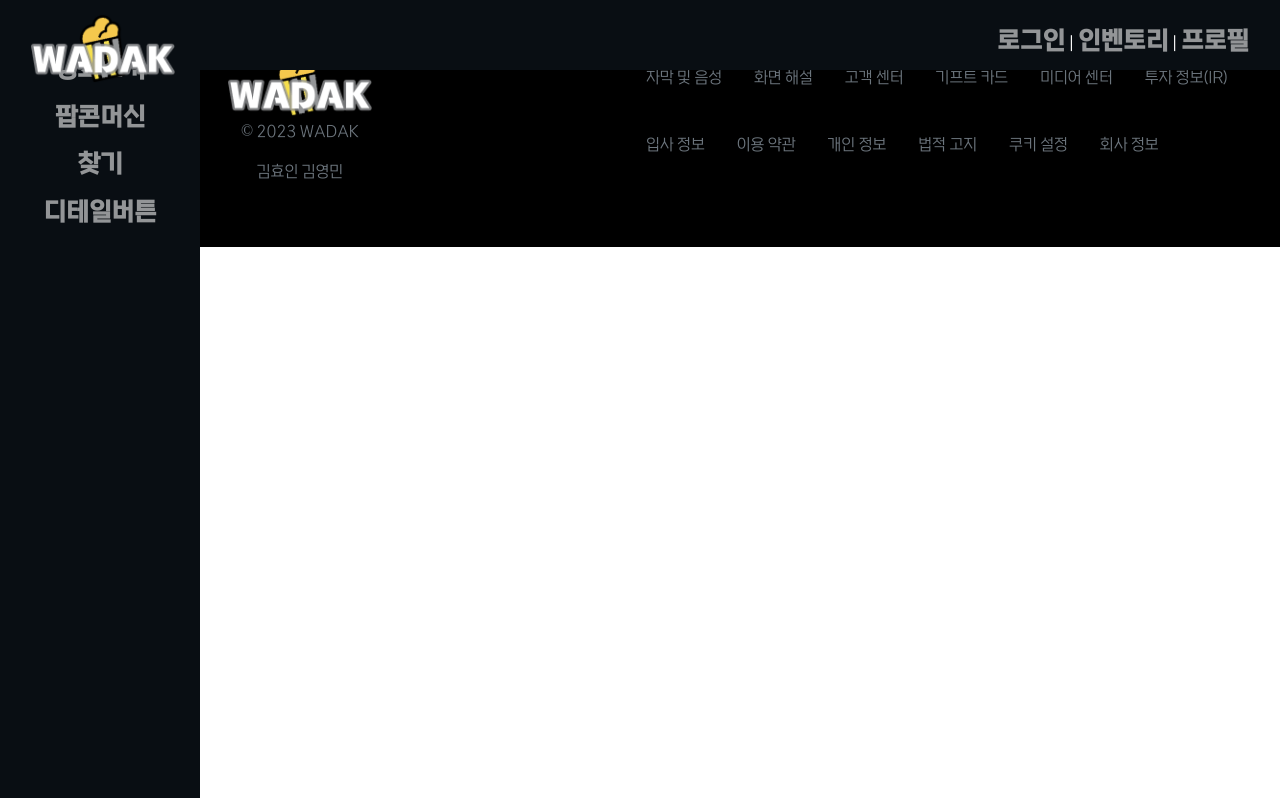
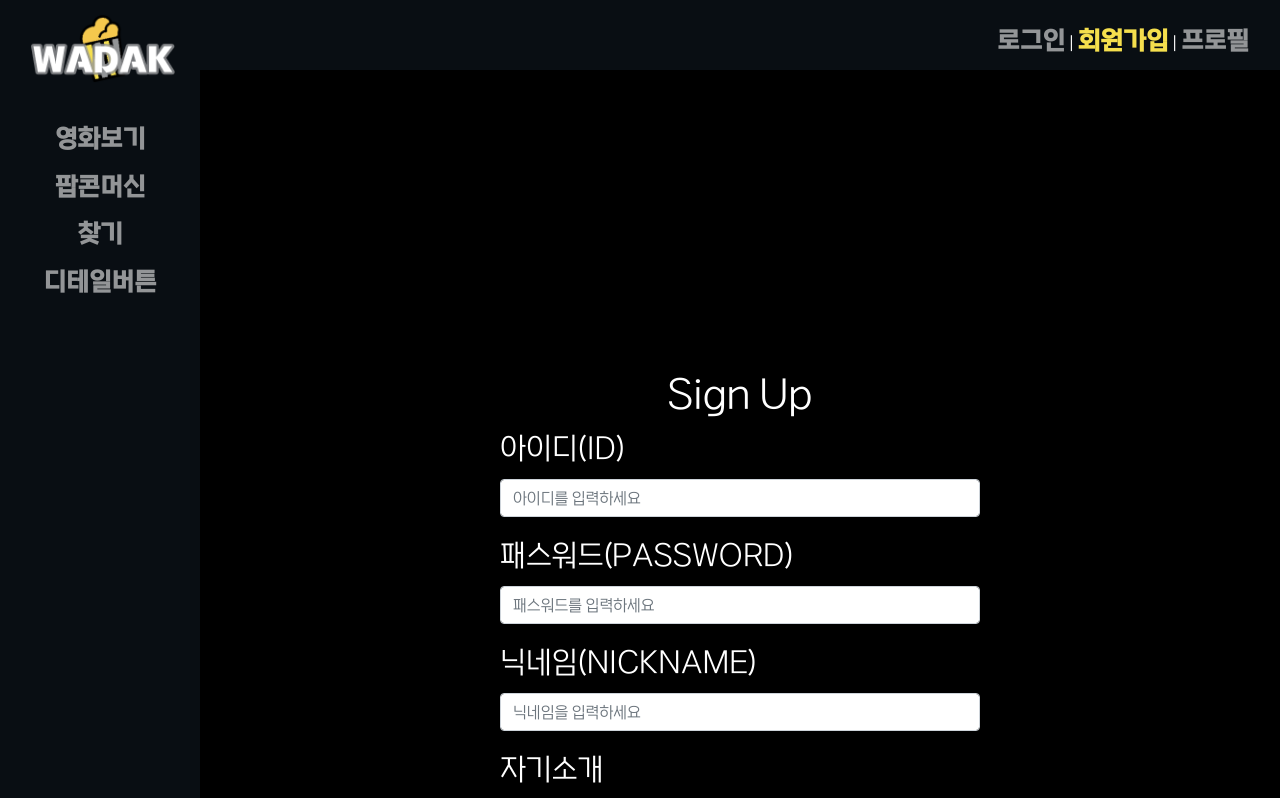
Before and after one commit to Alex-Redlich/WADAK, a Vue app in the folder final_pjt_front/: page /signup in a window 1280 px wide. Shown: the top 798 px of the page. Built offline with nearby package versions, Linux system fonts and the light colour scheme.

Commit message:
테스트__SignupForm__사인업 테스트

```diff
--- a/final_pjt_front/src/App.vue
+++ b/final_pjt_front/src/App.vue
@@ -5,7 +5,7 @@
       <div class="container-fluid">
         <a class="navbar-brand" href="/"><img class="nav-image" src="@/assets/logo.png" alt="WADAK" /></a>
         <div class="toplist mb-4">
-          <router-link to="/login">로그인</router-link> | <router-link to="/:userId/inventory">인벤토리</router-link> |
+          <router-link to="/login">로그인</router-link> | <router-link to="/signup">회원가입</router-link> |
           <router-link to="/profile/:userId">프로필</router-link>
         </div>
       </div>
--- a/final_pjt_front/src/components/MovieDetail/ReviewDetail.vue
+++ b/final_pjt_front/src/components/MovieDetail/ReviewDetail.vue
@@ -3,6 +3,10 @@
     <div id="reviewtitle">
       <h3>리뷰 제목</h3>
       <div class="reviewtitle">이영화맛나다!</div>
+    </div>
+    <div id="reviewuser">
+      <h3>작성 유저</h3>
+      <div class="reviewuser">username</div>
     </div>
     <div id="reviewvote">
       <h3>평점</h3>
@@ -60,6 +64,20 @@ export default {
   padding: 10px;
   margin-bottom: 20px;
 }
+#reviewuser {
+  display: flex;
+  align-items: center;
+  flex-direction: column;
+  margin-bottom: 20px;
+}
+.reviewuser {
+  color: black;
+  background-color: white;
+  width: 1000px;
+  font-size: 30px;
+  padding: 10px;
+  margin-bottom: 20px;
+}
 #reviewvote {
   display: flex;
   align-items: center;
--- a/final_pjt_front/src/components/Profile/LoginForm.vue
+++ b/final_pjt_front/src/components/Profile/LoginForm.vue
@@ -1,6 +1,6 @@
 <template>
   <div class="LoginForm">
-    <div class="createform">
+    <div class="login">
       <h1>Login</h1>
       <div id="LoginForm_ID" class="mb-3">
         <label for="Id" class="form-label">아이디(ID)</label>
@@ -33,7 +33,7 @@ export default {
   display: flex;
   justify-content: center;
 }
-.createform {
+.login {
   width: 1000px;
   height: 1000px;
   margin: 300px;
--- a/final_pjt_front/src/components/Profile/SignupForm.vue
+++ b/final_pjt_front/src/components/Profile/SignupForm.vue
@@ -1,16 +1,93 @@
 <template>
   <div class="SignupForm">
-    <div style="border: solid black">
-      <h1>회원가입</h1>
-    </div>
+    <form @submit.prevent="Signup" class="signup">
+      <h1>Sign Up</h1>
+      <div id="signForm_ID" class="mb-3">
+        <label for="Id" class="form-label">아이디(ID)</label>
+        <input class="form-control" id="id" placeholder="아이디를 입력하세요" v-model="id" />
+      </div>
+      <div id="signForm_Password" class="mb-3">
+        <label for="password" class="form-label">패스워드(PASSWORD)</label>
+        <input type="password" class="form-control" id="password" placeholder="패스워드를 입력하세요" v-model="password" />
+      </div>
+      <div id="signForm_Nickname" class="mb-3">
+        <label for="nickname" class="form-label">닉네임(NICKNAME)</label>
+        <input class="form-control" id="nickname" placeholder="닉네임을 입력하세요" v-model="nickname" />
+      </div>
+      <div id="signForm_intro" class="mb-3">
+        <label for="intro" class="form-label">자기소개</label>
+        <input class="form-control" id="intro" placeholder="자기소개를 입력하세요" v-model="intro" />
+      </div>
+      <button type="submit" class="btn btn-warning btn-lg mt-5">회원 가입</button>
+    </form>
   </div>
 </template>
 
 <script>
+import axios from "axios"
+
 export default {
   name: "SignupForm",
   components: {},
+  data() {
+    return {
+      id: "",
+      password: "",
+      nickname: "",
+      intro: "",
+    }
+  },
+  methods: {
+    Signup() {
+      const userdata = {
+        user_id: this.id,
+        user_password: this.password,
+        nickname: this.nickname,
+        intro: this.intro,
+      }
+      axios({
+        method: "post",
+        url: "http://127.0.0.1:8000/api/v1/accounts/signup/",
+        data: { userdata },
+      })
+        .then((res) => {
+          console.log(res)
+        })
+        .catch((err) => console.log(err))
+      console.log(userdata)
+    },
+  },
 }
 </script>
 
-<style></style>
+<style>
+.SignupForm {
+  margin-top: 70px;
+  margin-left: 200px;
+  background-color: black;
+  display: flex;
+  justify-content: center;
+}
+.signup {
+  width: 1000px;
+  height: 1000px;
+  margin: 300px;
+}
+#signForm_ID {
+  text-align: start;
+  font-size: 30px;
+}
+
+#signForm_Password {
+  text-align: start;
+  font-size: 30px;
+}
+#signForm_Nickname {
+  text-align: start;
+  font-size: 30px;
+}
+#signForm_intro {
+  text-align: start;
+  font-size: 30px;
+}
+</style>
--- a/final_pjt_front/src/router/index.js
+++ b/final_pjt_front/src/router/index.js
@@ -9,6 +9,7 @@ import InventoryView from "@/views/InventoryView"
 import ReviewCreateForm from "@/components/MovieDetail/ReviewCreateForm"
 import ReviewDetail from "@/components/MovieDetail/ReviewDetail"
 import LoginForm from "@/components/Profile/LoginForm"
+import SignupForm from "@/components/Profile/SignupForm"
 
 Vue.use(VueRouter)
 
@@ -58,6 +59,11 @@ const routes = [
     name: "reviewdetail",
     component: ReviewDetail,
   },
+  {
+    path: "/signup",
+    name: "signup",
+    component: SignupForm,
+  },
 ]
 
 const router = new VueRouter({
--- a/final_pjt_front/src/views/ProfileView.vue
+++ b/final_pjt_front/src/views/ProfileView.vue
@@ -2,24 +2,31 @@
   <div class="ProfileView">
     <h1>Profile Page</h1>
     <UserInfo />
-    <TodayMovie />
+    <!-- <TodayMovie />
     <LikeMovies />
-    <ReviewMovies />
+    <ReviewMovies /> -->
   </div>
 </template>
 
 <script>
 import UserInfo from "@/components/Profile/UserInfo"
-import TodayMovie from "@/components/Profile/TodayMovie"
-import LikeMovies from "@/components/Profile/LikeMovies"
-import ReviewMovies from "@/components/Profile/ReviewMovies"
+// import TodayMovie from "@/components/Profile/TodayMovie"
+// import LikeMovies from "@/components/Profile/LikeMovies"
+// import ReviewMovies from "@/components/Profile/ReviewMovies"
 export default {
   name: "ProfileView",
   components: {
     UserInfo,
-    TodayMovie,
-    LikeMovies,
-    ReviewMovies,
+    // TodayMovie,
+    // LikeMovies,
+    // ReviewMovies,
   },
 }
 </script>
+<style scoped>
+.ProfileView {
+  margin-top: 70px;
+  margin-left: 200px;
+  background-color: black;
+}
+</style>
```
